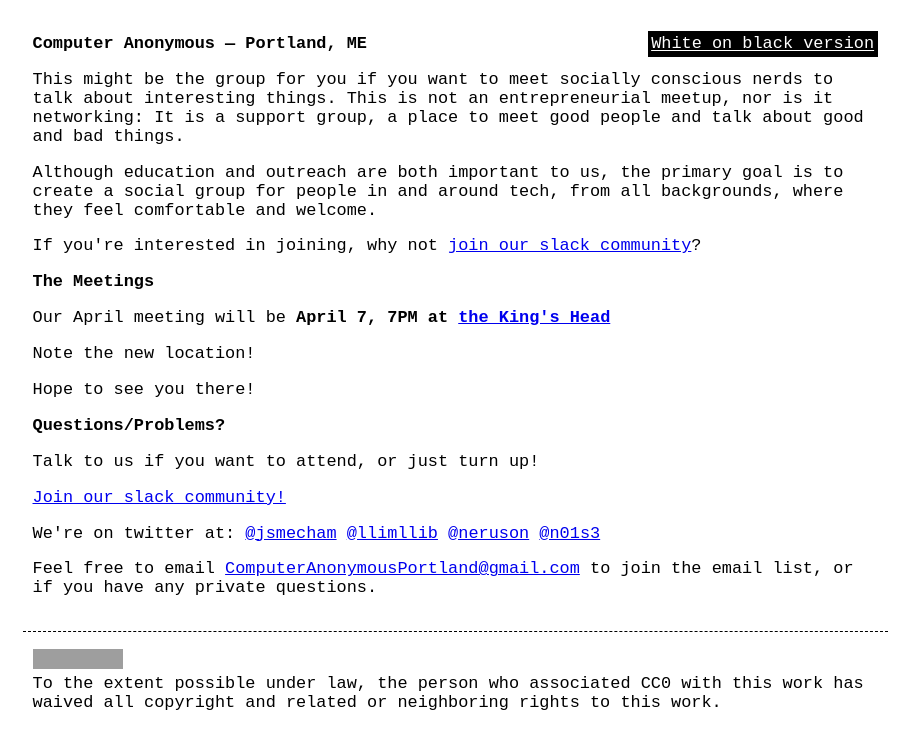
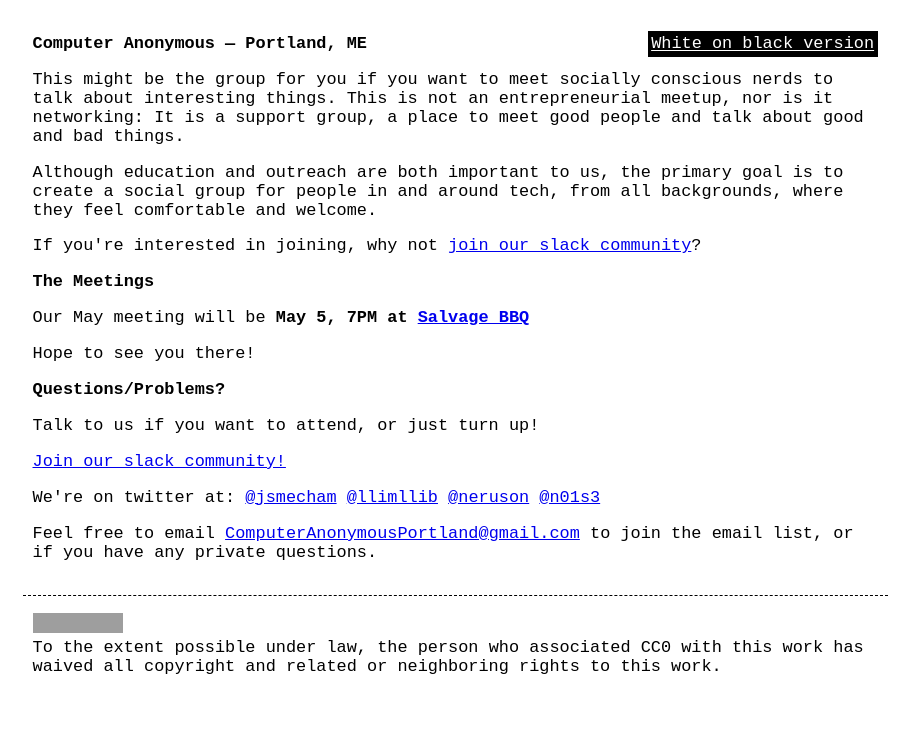
Before and after one commit to computeranonymous/computer, a Jekyll site: the page built from us_portland.html, in a window 1280 px wide. Shown: the top 749 px of the page, without its empty margins (185-1094 px from the left). Built offline with Jekyll 4.4.1, drawn with Linux system fonts in a browser that asks for light colours; grey boxes are pictures that could not be loaded.

Commit message:
update us_portland for May

```diff
--- a/us_portland.html
+++ b/us_portland.html
@@ -12,9 +12,7 @@
 
 <h3>The Meetings</h3>
 
-<p>Our April meeting will be <b>April 7, 7PM at <a href="http://www.thekingsheadportland.com/">the King's Head</a></b></p>
-
-<p>Note the new location!</p>
+<p>Our May meeting will be <b>May 5, 7PM at <a href="http://www.salvagebbq.com/">Salvage BBQ</a></b></p>
 
 <p>Hope to see you there!
 
```
